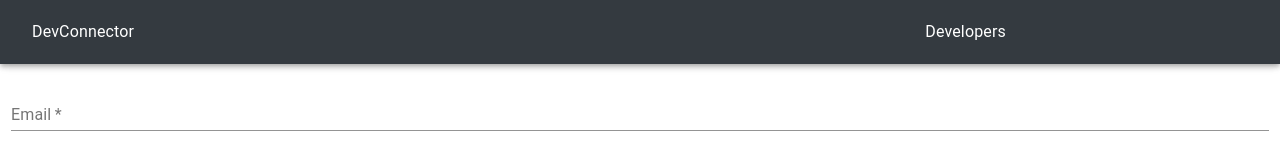
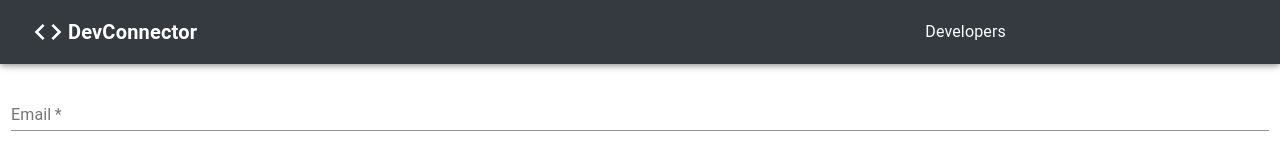
Before and after one commit to Sharan-ram/devconnector-web, a React (Create React App) app: page /account/login in a window 1280 px wide. Shown: the top 154 px of the page. Built offline with nearby package versions, Linux system fonts and the light colour scheme.

Commit message:
Style material ui Code Icon

```diff
--- a/src/components/TopNavigation.js
+++ b/src/components/TopNavigation.js
@@ -2,8 +2,9 @@ import React from "react";
 import { useSelector, useDispatch } from "react-redux";
 
 import AppBar from "@material-ui/core/AppBar";
-import Button from "@material-ui/core/Button";
-import Grid from "@material-ui/core/Grid";
+import CodeIcon from "@material-ui/icons/Code";
+import PersonIcon from "@material-ui/icons/Person";
+import ExitToAppIcon from "@material-ui/icons/ExitToApp";
 import { makeStyles } from "@material-ui/core/styles";
 
 import { logout as logoutAction } from "../auth/authSlice";
@@ -20,8 +21,19 @@ const useStyles = makeStyles({
     paddingLeft: "2rem",
     paddingRight: "2rem"
   },
+  logoWrapperDiv: {
+    justifySelf: "start"
+  },
+  logoWrapper: {
+    display: "grid",
+    gridTemplateColumns: "1fr 10fr",
+    alignItems: "center",
+    gridColumnGap: "0.2em",
+    fontWeight: "bold",
+    fontSize: "20px"
+  },
   logo: {
-    justifySelf: "start"
+    display: "grid"
   },
   navLinks: {
     justifySelf: "end",
@@ -37,8 +49,13 @@ const TopNavigation = () => {
   const { isAuthenticated } = useSelector(state => state.auth);
   return (
     <AppBar className={classes.appBar}>
-      <div className={classes.logo}>
-        <NavLink to="/">DevConnector</NavLink>
+      <div className={classes.logoWrapperDiv}>
+        <NavLink to="/" className={classes.logoWrapper}>
+          <div className={classes.logo}>
+            <CodeIcon style={{ fontSize: "2rem" }} />
+          </div>
+          <div>DevConnector</div>
+        </NavLink>
       </div>
       <div className={classes.navLinks}>
         <div>
--- a/src/components/ui/NavLink.js
+++ b/src/components/ui/NavLink.js
@@ -7,11 +7,14 @@ import { makeStyles } from "@material-ui/core/styles";
 
 const useStyles = makeStyles({
   link: {
-    "text-decoration": "none"
+    textDecoration: "none"
   },
   text: {
     fontSize: 16,
-    color: "#ffffff"
+    color: "#ffffff",
+    "&:hover": {
+      color: "#17a2b8"
+    }
   }
 });
 
```
